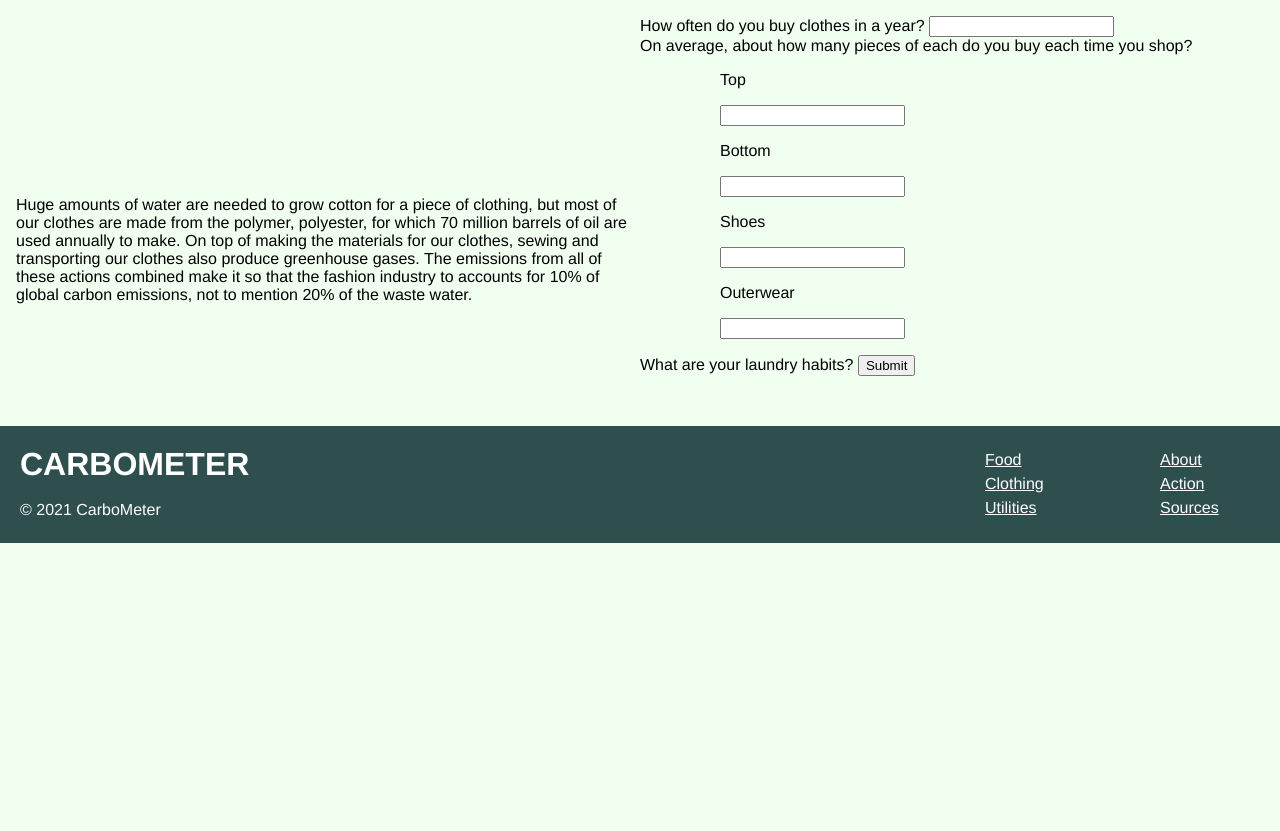
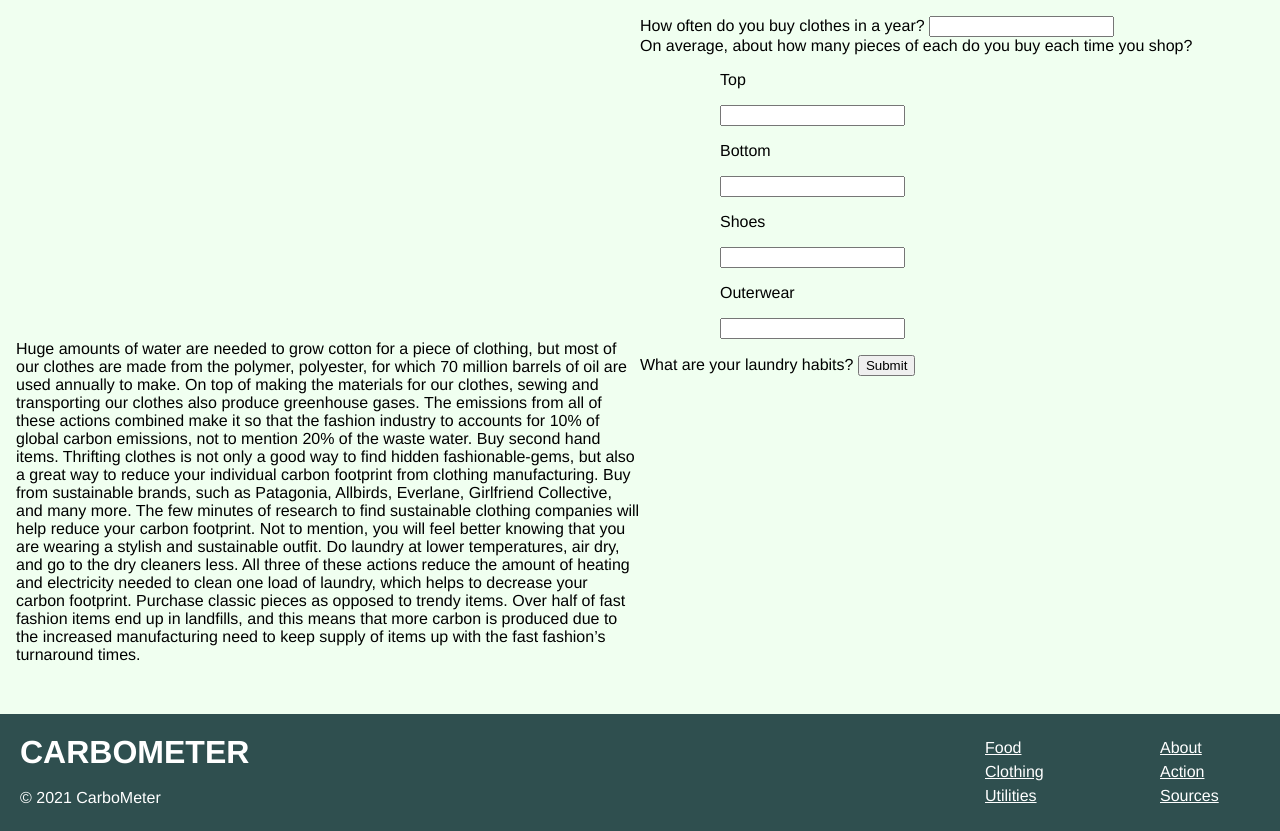
Before and after one commit to ryanlee4761/Carbometer, a Flask app: page /clothing in a window 1280 px wide. Shown: the part 70-901 px from the top of the page. Before the commit the page ends 613 px from the top, so only its background shows below. Run offline with Flask 2, Linux system fonts and the light colour scheme.

Commit message:
Update clothing.html

```diff
--- a/templates/clothing.html
+++ b/templates/clothing.html
@@ -14,6 +14,13 @@
   </div>
   <div id="p2">
     Huge amounts of water are needed to grow cotton for a piece of clothing, but most of our clothes are made from the polymer, polyester, for which 70 million barrels of oil are used annually to make. On top of making the materials for our clothes, sewing and transporting our clothes also produce greenhouse gases. The emissions from all of these actions combined make it so that the fashion industry to accounts for 10% of global carbon emissions, not to mention 20% of the waste water.
+
+
+    Buy second hand items. Thrifting clothes is not only a good way to find hidden fashionable-gems, but also a great way to reduce your individual carbon footprint from clothing manufacturing.
+Buy from sustainable brands, such as Patagonia, Allbirds, Everlane, Girlfriend Collective, and many more. The few minutes of research to find sustainable clothing companies will help reduce your carbon footprint. Not to mention, you will feel better knowing that you are wearing a stylish and sustainable outfit.
+Do laundry at lower temperatures, air dry, and go to the dry cleaners less. All three of these actions reduce the amount of heating and electricity needed to clean one load of laundry, which helps to decrease your carbon footprint.
+Purchase classic pieces as opposed to trendy items. Over half of fast fashion items end up in landfills, and this means that more carbon is produced due to the increased manufacturing need to keep supply of items up with the fast fashion’s turnaround times.
+
   </div>
   <div id="p3">
     <form method="post">
```
